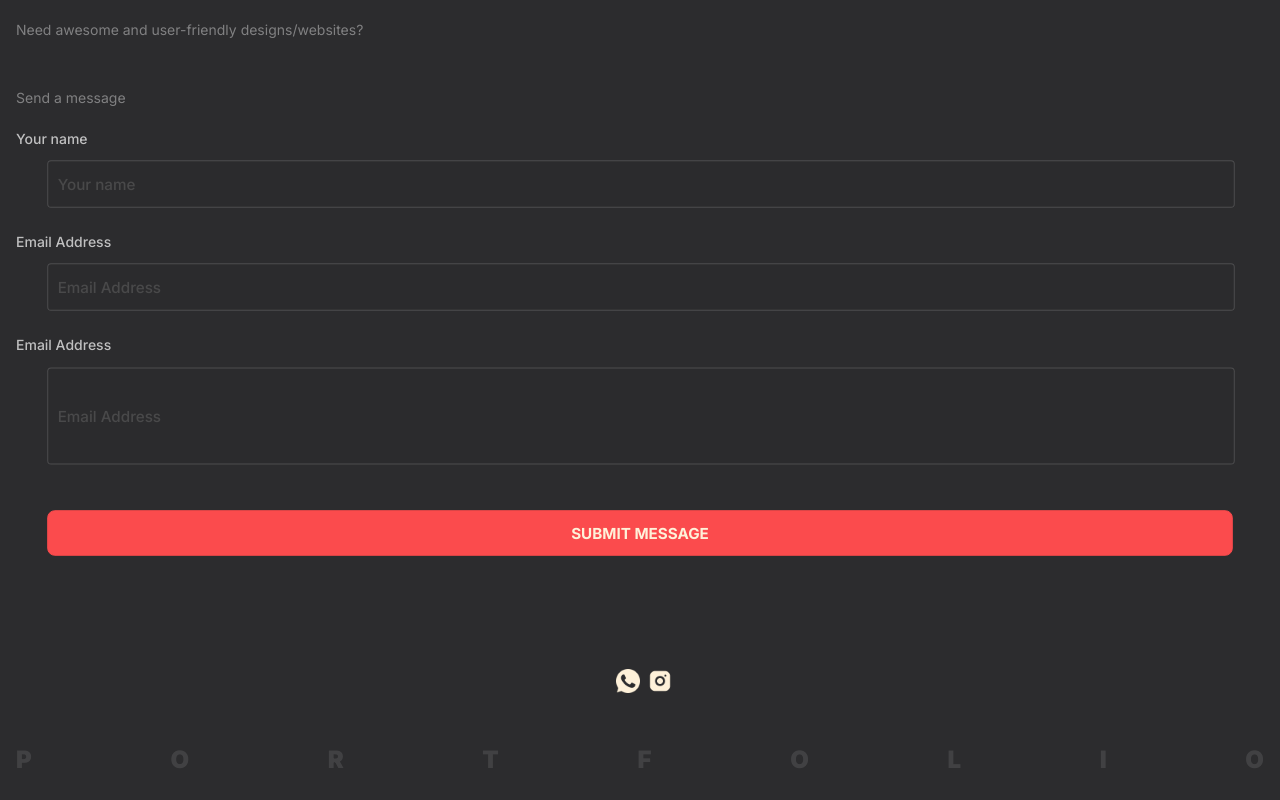
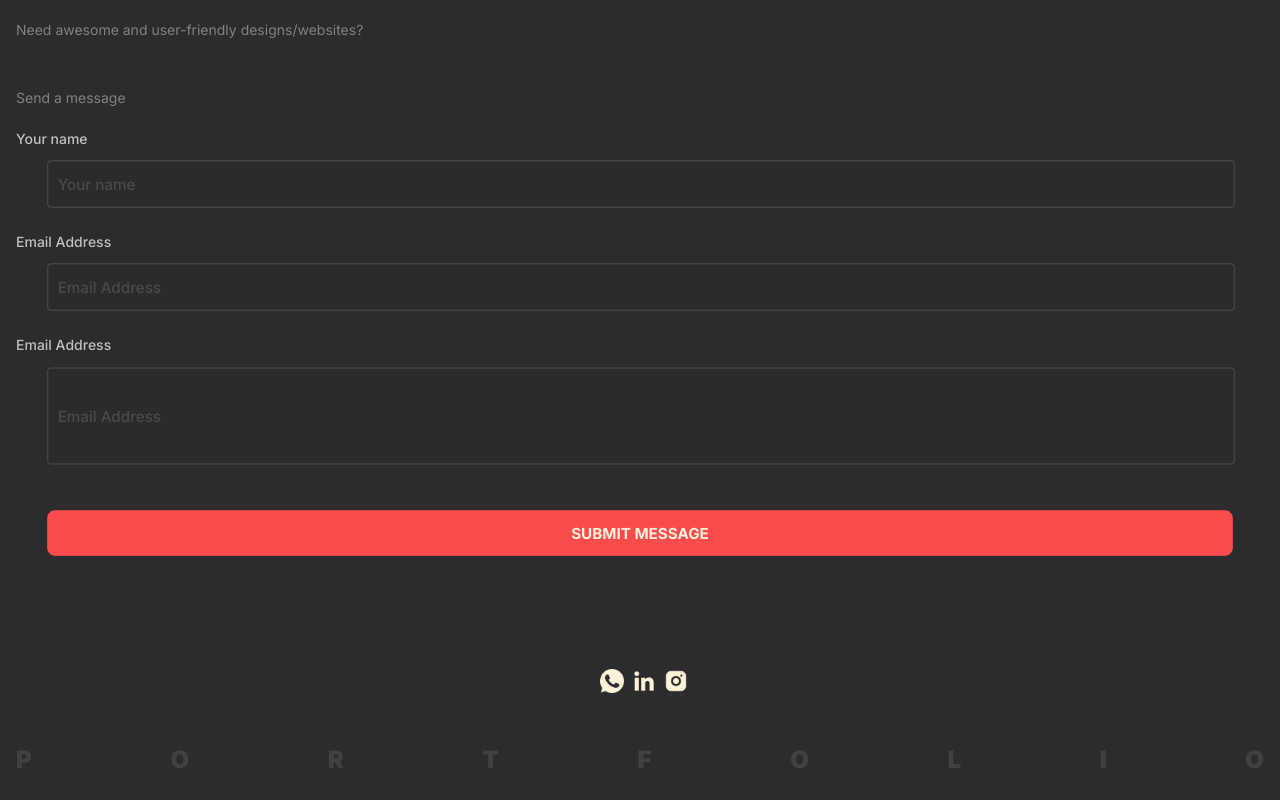
Before and after one commit to iamkhama/khama.github.io, a plain HTML site: page index.html in a window 1280 px wide. Shown: the part 3870-4670 px from the top of the page. Drawn offline with Linux system fonts and the light colour scheme.

Commit message:
Update index.html

```diff
--- a/index.html
+++ b/index.html
@@ -265,7 +265,7 @@
                 </form>
                 <div class="socials">
                     <a href="wa.me/265883256151"><img src="whatsapp.png" alt="wp"/></a>
-                    <a href="https://www.linkedin.com/in/khama-chatepa-b60723336?utm_source=share&utm_campaign=share_via&utm_content=profile&utm_medium=ios_app>"<img src="linkedin (1).png" alt="ln"/></a>
+                    <a href="https://www.linkedin.com/in/khama-chatepa-b60723336?utm_source=share&utm_campaign=share_via&utm_content=profile&utm_medium=ios_app"><img src="linkedin (1).png" alt="ln"/></a>
                     <img src="instagram.png" alt="ig"/>
                 </div>
                 <div class="sign-down-dark">
```
